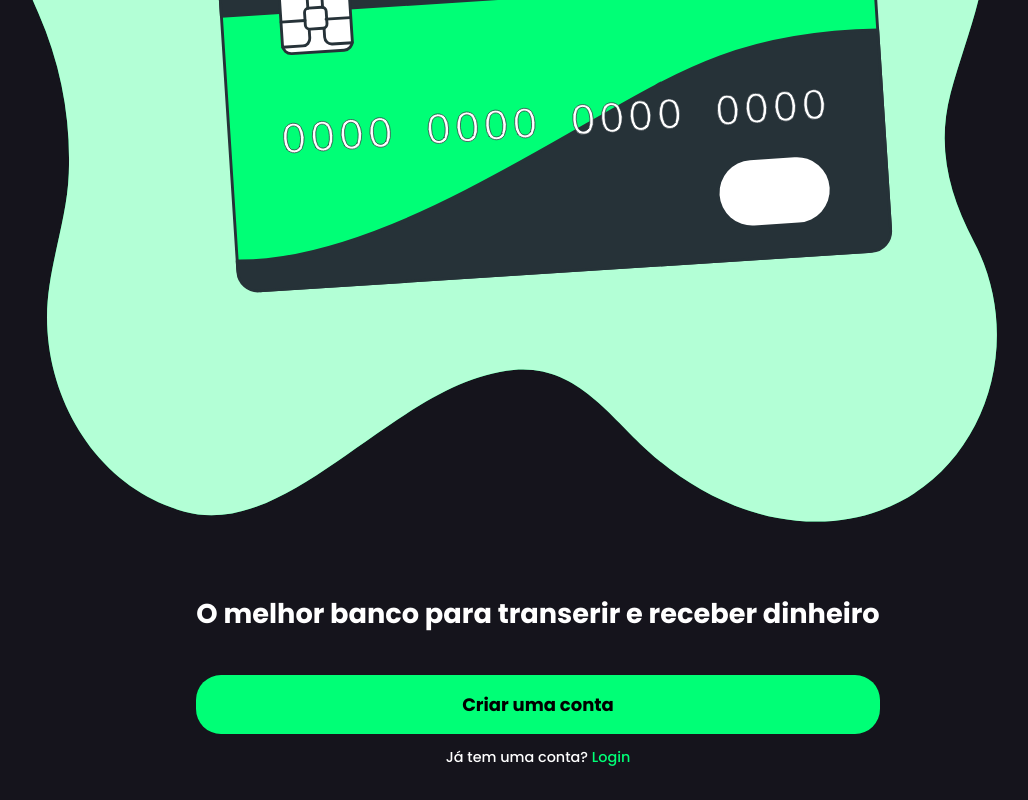
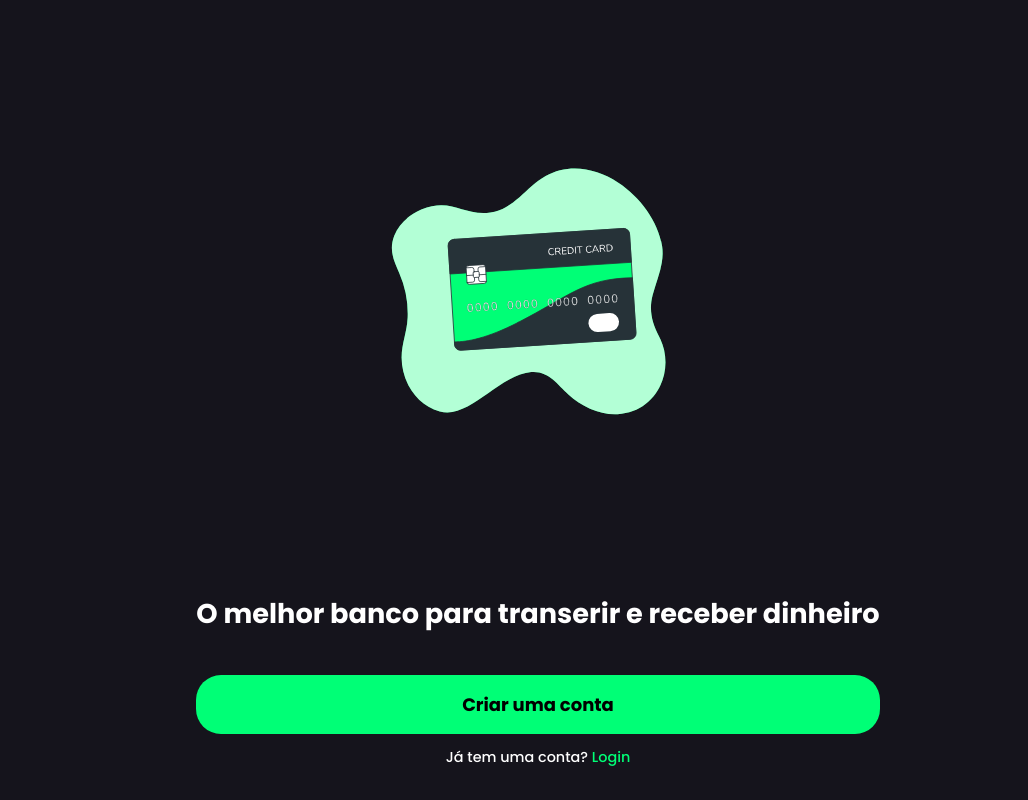
Before and after one commit to lucylima/pix-bank, a website built with Vite: page index.html in a window 1280 px wide. Shown: the whole page, without its empty margins (102-1130 px from the left). Built offline with nearby package versions, Linux system fonts and the light colour scheme.

Commit message:
tamanho fixo para imagem de inicio

```diff
--- a/css/welcome.css
+++ b/css/welcome.css
@@ -37,7 +37,7 @@ main {
 .container img {
   margin-bottom: auto;
   margin-top: auto;
-  width: 90%;
+  width: 20rem;
 }
 
 .action {
```
